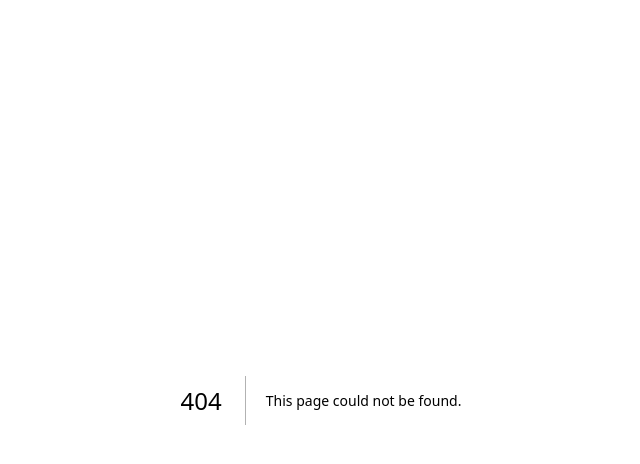
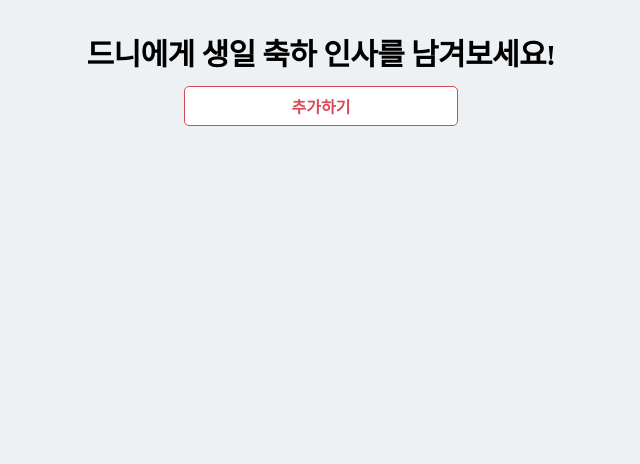
Before and after one commit to osohyun0224/HBD-Deuni-for-Deploy, a Next.js app: page /ToDeuni in a window 1280 px wide. Before the commit this address had no page. Shown: the top 464 px of the page, without its empty margins (319-959 px from the left). Built offline with nearby package versions, Linux system fonts and the light colour scheme.

Commit message:
Feat: ToDeuni페이지 완성

```diff
--- a/src/pages/Main.tsx
+++ b/src/pages/Main.tsx
@@ -45,7 +45,7 @@ const Image = styled.img`
 `;
 
 const ScrollButton = styled.button`
-  font-size: 2rem;
+  font-size: 3rem;
   background: none;
   border: none;
   cursor: pointer;
@@ -125,7 +125,7 @@ const Main = () => {
   };
 
   const reasons = [
-    { img: "full1.jpg", text: "너가 좋은 첫 번째 이유, <br/> 잘 생겨서," },
+    { img: "v.jpg", text: "너가 좋은 첫 번째 이유, <br/> 잘 생겨서," },
     {
       img: "v1.jpg",
       text: "너가 좋은 두 번째 이유, <br/> 너의 모든 행동이 너무 예뻐서,",
--- /dev/null
+++ b/src/pages/ToDeuni.tsx
@@ -0,0 +1,103 @@
+import React, { useState } from "react";
+import styled from "styled-components";
+
+const ToDeuniContainer = styled.div`
+  background-color: #EEF1F4;
+  min-height: 100vh;
+  display: flex;
+  flex-direction: column;
+  align-items: center;
+  padding-top: 5%;
+  font-size: calc(10px + 2vmin);
+  color: white;
+`;
+
+const Title = styled.h1`
+  font-family: "Nanum Pen Script", cursive;
+  font-size: 30px;
+  font-weight: 800;
+  line-height: 22px;
+  letter-spacing: -0.02em;
+  text-align: center;
+  color: black;
+  margin-bottom: 10px;
+  margin-top: -20px;
+`;
+
+const AddButton = styled.button`
+  width: 274px;
+  height: 40px;
+  margin-top: 10px;
+  display: flex;
+  align-items: center;
+  justify-content: center;
+  border-radius: 5px;
+  border: 1px solid #d94a56;
+  background: #ffffff;
+  cursor: pointer;
+
+  font-family: "Nanum Pen Script", cursive;
+  font-weight: 600;
+  font-size: 16px;
+  color: #d94a56;
+`;
+
+const MessageInput = styled.textarea`
+  width: 500px;
+  height: 165px;
+  border-radius: 0px;
+  background-color: #EEF1F4;
+  font-family: "Nanum Pen Script", cursive;
+  font-size: 30px;
+  color: black;
+`;
+
+const MessageContainer = styled.div`
+  width: 35%;
+  font-family: "Nanum Pen Script", cursive;
+  padding: 13px 24px 13px 24px;
+  border-radius: 6px;
+  background: #A0C583;
+  margin-top: 20px;
+  word-wrap: break-word;
+  color: black;
+  gap: 10px;
+  display: flex;
+  flex-direction: column;
+`;
+
+
+const ToDeuniPage = () => {
+  const [showInput, setShowInput] = useState(false);
+  const [message, setMessage] = useState("");
+  const [userMessages, setUserMessages] = useState<string[]>([]);
+
+  const handleAddClick = () => {
+    setShowInput(true);
+  };
+
+  const handleConfirmClick = () => {
+    setShowInput(false);
+    setUserMessages([...userMessages, message]);
+    setMessage("");
+  };
+
+  return (
+    <ToDeuniContainer>
+      <Title>드니에게 생일 축하 인사를 남겨보세요!</Title>
+      {showInput ? (
+        <>
+          <MessageInput value={message} onChange={(e) => setMessage(e.target.value)} />
+          <AddButton onClick={handleConfirmClick}>확인</AddButton>
+        </>
+      ) : (
+        <AddButton onClick={handleAddClick}>추가하기</AddButton>
+      )}
+      {userMessages.map((userMessage, index) => (
+        <MessageContainer key={index}>{userMessage}</MessageContainer>
+      ))}
+    </ToDeuniContainer>
+  );
+};
+
+export default ToDeuniPage;
--- a/src/pages/index.tsx
+++ b/src/pages/index.tsx
@@ -1,9 +1,10 @@
 import React, { useState } from "react";
 import styled from "styled-components";
 import MainComponent from "./Main";
+import ToDeuniPage from "./ToDeuni";
 
 const MainContainer = styled.main`
-  background-color: #92d061;
+  background-color: #EEF1F4;
   min-height: 100vh;
   display: flex;
   flex-direction: column;
@@ -33,6 +34,7 @@ const Button = styled.button`
   letter-spacing: -0.02em;
   text-align: center;
   background-color: transparent;
+  color: black;
   border: none;
   cursor: pointer;
   height: 48px;
@@ -77,6 +79,7 @@ const IndexPage = () => {
         ))}
       </ButtonsContainer>
       {activeButton === "Main" && <MainComponent />}
+      {activeButton === "To Deuni" && <ToDeuniPage />}
     </MainContainer>
   );
 };
```
